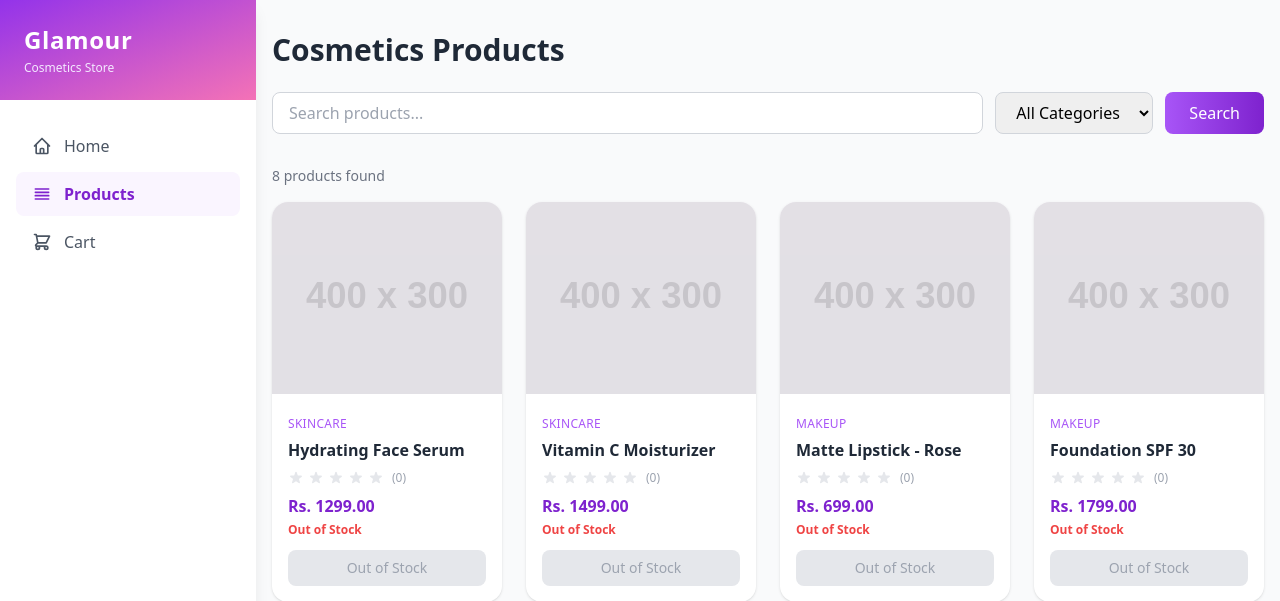
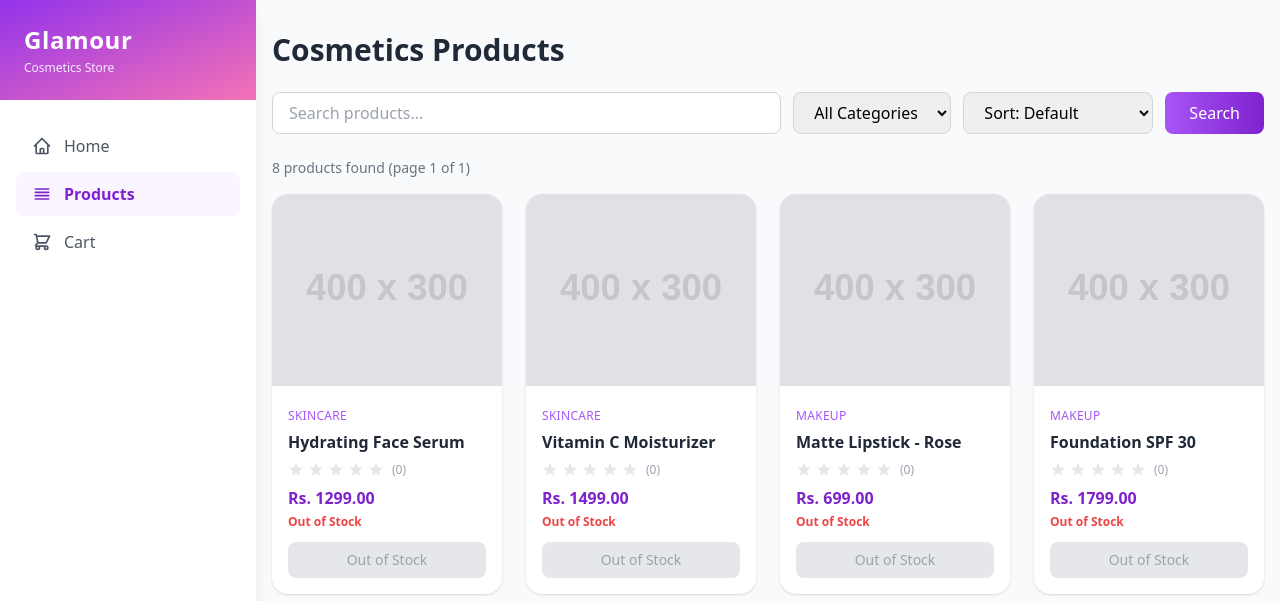
Before and after one commit to aarchi-palikhel/cosmetics-ecommerce-system, a Django app: page /products/ in a window 1280 px wide. Shown: the top 601 px of the page. Run offline with Django 5.2, Linux system fonts and the light colour scheme; data comes from the database, SQL or seed files in the repository; data that the repository does not hold is empty; some libraries are stand-ins or nearby versions.

```diff
--- a/products/templates/products/product_list.html
+++ b/products/templates/products/product_list.html
@@ -8,8 +8,9 @@
         <!-- Page Title -->
         <h1 class="text-3xl font-bold text-gray-800 mb-6">Cosmetics Products</h1>
 
-        <!-- Search & Filter -->
-        <form method="get" class="flex flex-col sm:flex-row gap-3 mb-8">
+        <!-- Search, Filter & Sort -->
+        <form method="get" class="flex flex-col sm:flex-row gap-3 mb-6" id="filter-form">
+            <!-- Search input -->
             <div class="relative flex-1">
                 <input
                     type="text"
@@ -24,6 +25,8 @@
                     class="absolute z-50 left-0 right-0 bg-white border border-gray-200 rounded-xl shadow-lg mt-1 hidden overflow-hidden">
                 </ul>
             </div>
+
+            <!-- Category filter -->
             <select name="category"
                 class="px-4 py-2 border border-gray-300 rounded-lg focus:outline-none focus:ring-2 focus:ring-purple-500">
                 <option value="">All Categories</option>
@@ -33,11 +36,22 @@
                     </option>
                 {% endfor %}
             </select>
+
+            <!-- Sort dropdown -->
+            <select name="sort"
+                class="px-4 py-2 border border-gray-300 rounded-lg focus:outline-none focus:ring-2 focus:ring-purple-500">
+                <option value=""          {% if sort == '' %}selected{% endif %}>Sort: Default</option>
+                <option value="price_asc" {% if sort == 'price_asc' %}selected{% endif %}>Price: Low → High</option>
+                <option value="price_desc"{% if sort == 'price_desc' %}selected{% endif %}>Price: High → Low</option>
+                <option value="newest"    {% if sort == 'newest' %}selected{% endif %}>Newest First</option>
+                <option value="top_rated" {% if sort == 'top_rated' %}selected{% endif %}>Top Rated</option>
+            </select>
+
             <button type="submit"
                 class="bg-gradient-to-r from-purple-500 to-purple-700 text-white px-6 py-2 rounded-lg hover:opacity-90 transition">
                 Search
             </button>
-            {% if query or selected_category %}
+            {% if query or selected_category or sort %}
             <a href="{% url 'product_list' %}"
                 class="px-4 py-2 border border-gray-300 rounded-lg text-gray-600 hover:bg-gray-100 transition text-center">
                 Clear
@@ -45,8 +59,11 @@
             {% endif %}
         </form>
 
-        <!-- Results count -->
-        <p class="text-sm text-gray-500 mb-4">{{ products.count }} product{{ products.count|pluralize }} found</p>
+        <!-- Results count + page info -->
+        <p class="text-sm text-gray-500 mb-4">
+            {{ paginator.count }} product{{ paginator.count|pluralize }} found
+            (page {{ page_obj.number }} of {{ paginator.num_pages }})
+        </p>
 
         <!-- Product Grid -->
         {% if products %}
@@ -119,6 +136,47 @@
                 <path stroke-linecap="round" stroke-linejoin="round" stroke-width="1.5" d="M21 21l-6-6m2-5a7 7 0 11-14 0 7 7 0 0114 0z" />
             </svg>
             <p class="text-lg">No products found.</p>
+        </div>
+        {% endif %}
+
+        <!-- Pagination -->
+        {% if paginator.num_pages > 1 %}
+        <div class="flex justify-center items-center gap-1 mt-10 flex-wrap">
+
+            {% if page_obj.has_previous %}
+            <a href="?{% if query %}q={{ query }}&{% endif %}{% if selected_category %}category={{ selected_category }}&{% endif %}{% if sort %}sort={{ sort }}&{% endif %}page={{ page_obj.previous_page_number }}"
+                class="px-4 py-2 rounded-lg border border-gray-300 text-gray-600 hover:bg-purple-50 hover:border-purple-400 hover:text-purple-700 transition text-sm">
+                &larr; Prev
+            </a>
+            {% endif %}
+
+            {% for num in paginator.page_range %}
+                {% if page_obj.number == num %}
+                <span class="px-4 py-2 rounded-lg bg-gradient-to-r from-purple-500 to-purple-700 text-white text-sm font-semibold shadow">
+                    {{ num }}
+                </span>
+                {% elif num >= page_obj.number|add:"-2" and num <= page_obj.number|add:"2" %}
+                <a href="?{% if query %}q={{ query }}&{% endif %}{% if selected_category %}category={{ selected_category }}&{% endif %}{% if sort %}sort={{ sort }}&{% endif %}page={{ num }}"
+                    class="px-4 py-2 rounded-lg border border-gray-300 text-gray-600 hover:bg-purple-50 hover:border-purple-400 hover:text-purple-700 transition text-sm">
+                    {{ num }}
+                </a>
+                {% elif num == 1 or num == paginator.num_pages %}
+                <a href="?{% if query %}q={{ query }}&{% endif %}{% if selected_category %}category={{ selected_category }}&{% endif %}{% if sort %}sort={{ sort }}&{% endif %}page={{ num }}"
+                    class="px-4 py-2 rounded-lg border border-gray-300 text-gray-600 hover:bg-purple-50 hover:border-purple-400 hover:text-purple-700 transition text-sm">
+                    {{ num }}
+                </a>
+                {% elif num == page_obj.number|add:"-3" or num == page_obj.number|add:"3" %}
+                <span class="px-2 py-2 text-gray-400 text-sm select-none">&hellip;</span>
+                {% endif %}
+            {% endfor %}
+
+            {% if page_obj.has_next %}
+            <a href="?{% if query %}q={{ query }}&{% endif %}{% if selected_category %}category={{ selected_category }}&{% endif %}{% if sort %}sort={{ sort }}&{% endif %}page={{ page_obj.next_page_number }}"
+                class="px-4 py-2 rounded-lg border border-gray-300 text-gray-600 hover:bg-purple-50 hover:border-purple-400 hover:text-purple-700 transition text-sm">
+                Next &rarr;
+            </a>
+            {% endif %}
+
         </div>
         {% endif %}
 
--- a/products/views.py
+++ b/products/views.py
@@ -2,6 +2,8 @@ from django.shortcuts import render, get_object_or_404, redirect
 from django.contrib.auth.decorators import login_required
 from django.contrib import messages
 from django.http import JsonResponse
+from django.core.paginator import Paginator
+from django.db.models import Avg
 from .models import Product, Category, Review, Wishlist
 from .forms import ReviewForm
 
@@ -28,13 +30,29 @@ def product_list(request):
     products = Product.objects.select_related('category').all()
     categories = Category.objects.all()
 
-    query = request.GET.get('q', '')
+    query       = request.GET.get('q', '')
     category_id = request.GET.get('category', '')
+    sort        = request.GET.get('sort', '')
 
     if query:
         products = products.filter(name__icontains=query)
     if category_id:
         products = products.filter(category__id=category_id)
+
+    SORT_OPTIONS = {
+        'price_asc':  'price',
+        'price_desc': '-price',
+        'newest':     '-created_at',
+        'top_rated':  '-avg_rating',
+    }
+    if sort in SORT_OPTIONS:
+        if sort == 'top_rated':
+            products = products.annotate(avg_rating=Avg('reviews__rating'))
+        products = products.order_by(SORT_OPTIONS[sort])
+
+    paginator = Paginator(products, 12)
+    page_number = request.GET.get('page', 1)
+    page_obj = paginator.get_page(page_number)
 
     wishlist_ids = set()
     if request.user.is_authenticated:
@@ -43,10 +61,13 @@ def product_list(request):
         )
 
     return render(request, 'products/product_list.html', {
-        'products': products,
+        'products': page_obj,           # page_obj is iterable like a queryset
+        'page_obj': page_obj,
+        'paginator': paginator,
         'categories': categories,
         'query': query,
         'selected_category': category_id,
+        'sort': sort,
         'wishlist_ids': wishlist_ids,
     })
 
```
Also changed, not shown: payments/models.py (+8 -0 lines), payments/views.py (+14 -7 lines), payments/migrations/0004_orderitem_product_fk.py (added).
